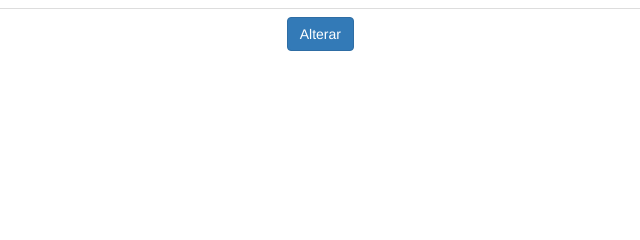
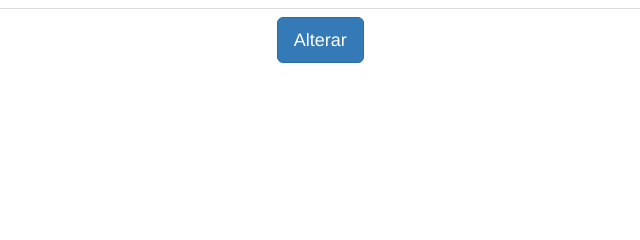
Before and after one commit to RobsonVinicius/php-mysql-cadastro-produtos, a PHP site: page /produto-altera-formulario.php in a window 1280 px wide. Shown: the part 421-661 px from the top of the page, without its empty margins (506-1146 px from the left). Run offline with PHP 8.4, Linux system fonts and the light colour scheme; data that the repository does not hold is empty.

Commit message:
btn-lg form

```diff
--- a/produto-altera-formulario.php
+++ b/produto-altera-formulario.php
@@ -41,7 +41,7 @@
       </tr>
       <tr>
         <td></td>
-        <td><button class="btn btn-primary" type="submit">Alterar</button></td>
+        <td><button class="btn btn-primary btn-lg" type="submit">Alterar</button></td>
       </tr>
     </table>
   </form>
```
